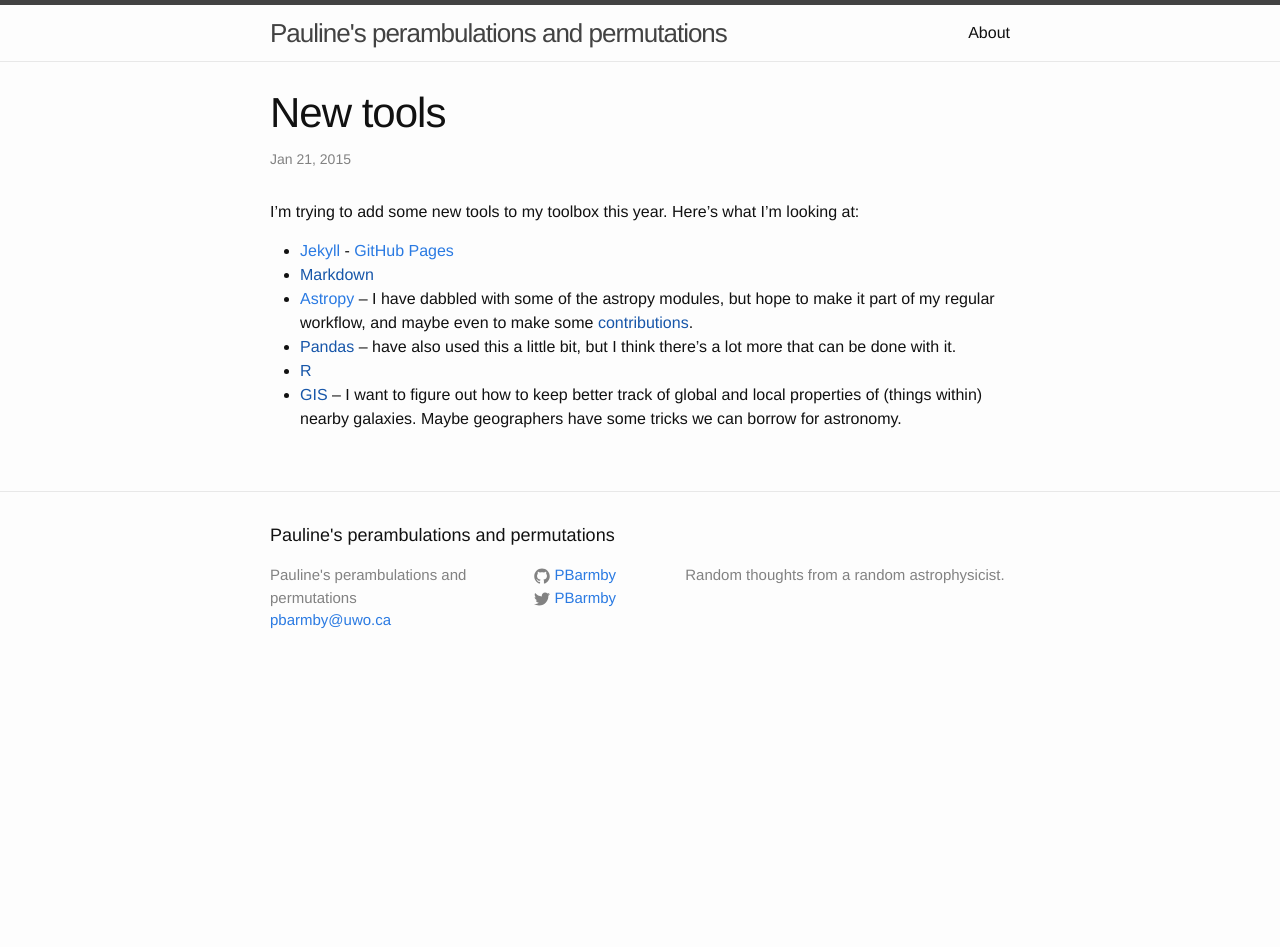
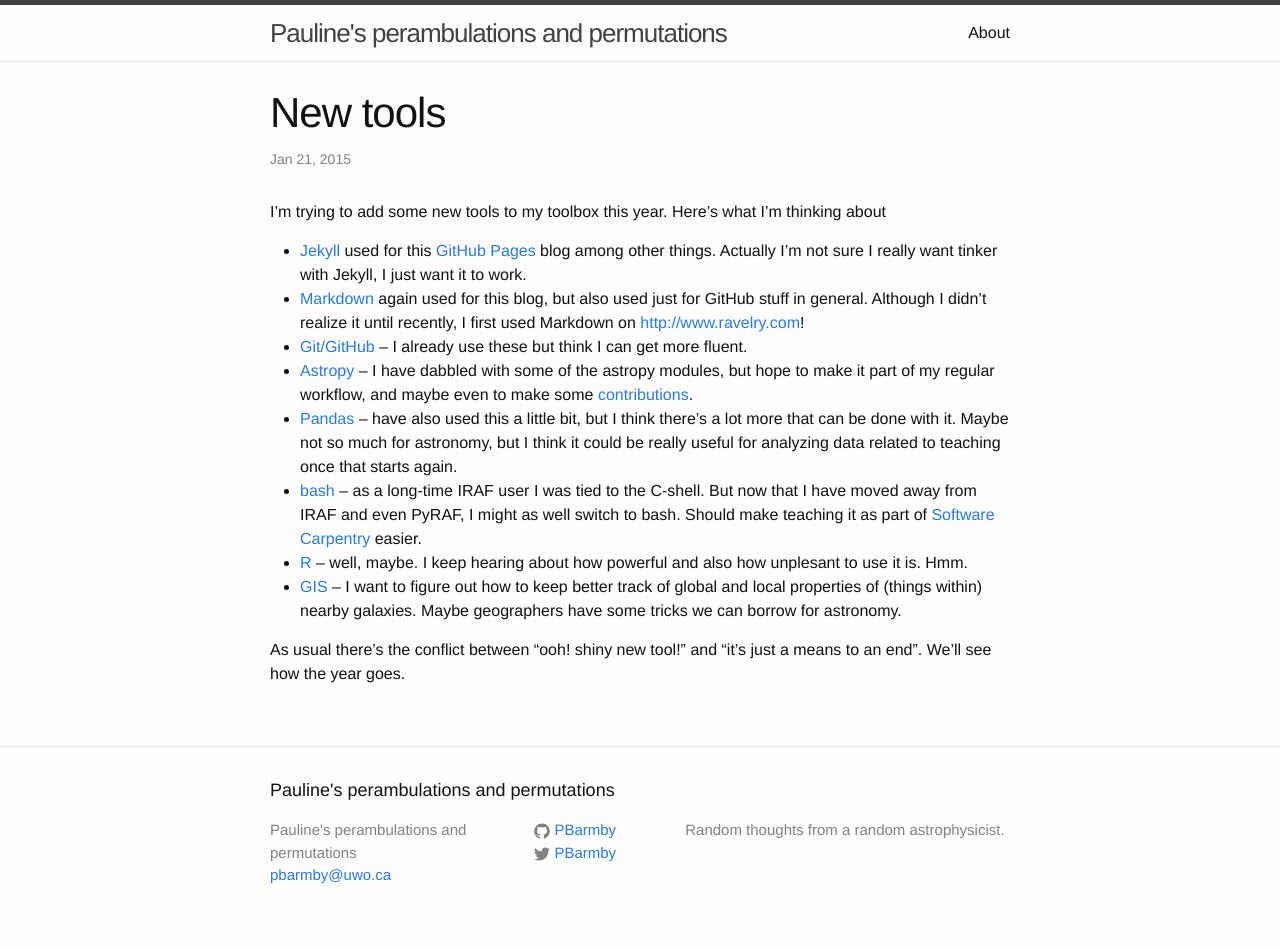
Before and after one commit to PBarmby/PBarmby.github.io, a Jekyll site: the page built from _posts/2015-01-21-New-tools.markdown, in a window 1280 px wide. Built offline with Jekyll 4.4.1, drawn with Linux system fonts in a browser that asks for light colours; before the commit the page ends 900 px from its top, so only the background shows below that.

Commit message:
new post on tools

```diff
--- a/_posts/2015-01-21-New-tools.markdown
+++ b/_posts/2015-01-21-New-tools.markdown
@@ -6,11 +6,16 @@
 ---
 
 I'm trying to add some new tools to my toolbox this year. Here's
-what I'm looking at:
+what I'm thinking about
 
-* [Jekyll](http://jekyllrb.com) - [GitHub Pages](https://pages.github.com)
-* [Markdown]()
-* [Astropy](http://astropy.org) -- I have dabbled with some of the astropy modules, but hope to make it part of my regular workflow, and maybe even to make some [contributions]().
-* [Pandas]() -- have also used this a little bit, but I think there's a lot more that can be done with it.
-* [R]()
-* [GIS]() -- I want to figure out how to keep better track of global and local properties of (things within) nearby galaxies. Maybe geographers have some tricks we can borrow for astronomy.
+* [Jekyll](http://jekyllrb.com) used for this [GitHub Pages](https://pages.github.com) blog among other things. Actually I'm not sure I really want
+tinker with Jekyll, I just want it to work.
+* [Markdown](https://github.com/adam-p/markdown-here/wiki/Markdown-Cheatsheet) again used for this blog, but also used just for GitHub stuff in general. Although I didn't realize it until recently, I first used Markdown on [http://www.ravelry.com](Ravelry)!
+* [Git/GitHub](https://try.github.io/levels/1/challenges/1) -- I already use these but think I can get more fluent.
+* [Astropy](http://astropy.org) -- I have dabbled with some of the astropy modules, but hope to make it part of my regular workflow, and maybe even to make some [contributions](http://astropy.readthedocs.org/en/latest/development/workflow/development_workflow.html).
+* [Pandas](http://pandas.pydata.org) -- have also used this a little bit, but I think there's a lot more that can be done with it. Maybe not so much for astronomy, but I think it could be really useful for analyzing data related to teaching once that starts again.
+* [bash](http://www.tldp.org/LDP/Bash-Beginners-Guide/html/) -- as a long-time IRAF user I was tied to the C-shell. But now that I have moved away from IRAF and even PyRAF, I might as well switch to bash. Should make teaching it as part of [Software Carpentry](http://software-carpentry.org) easier.
+* [R](http://www.r-project.org) -- well, maybe. I keep hearing about how powerful and also how unplesant to use  it is. Hmm.
+* [GIS](http://en.wikipedia.org/wiki/Geographic_information_system) -- I want to figure out how to keep better track of global and local properties of (things within) nearby galaxies. Maybe geographers have some tricks we can borrow for astronomy.
+
+As usual there's the conflict between "ooh! shiny new tool!" and "it's just a means to an end". We'll see how the year goes.
```
